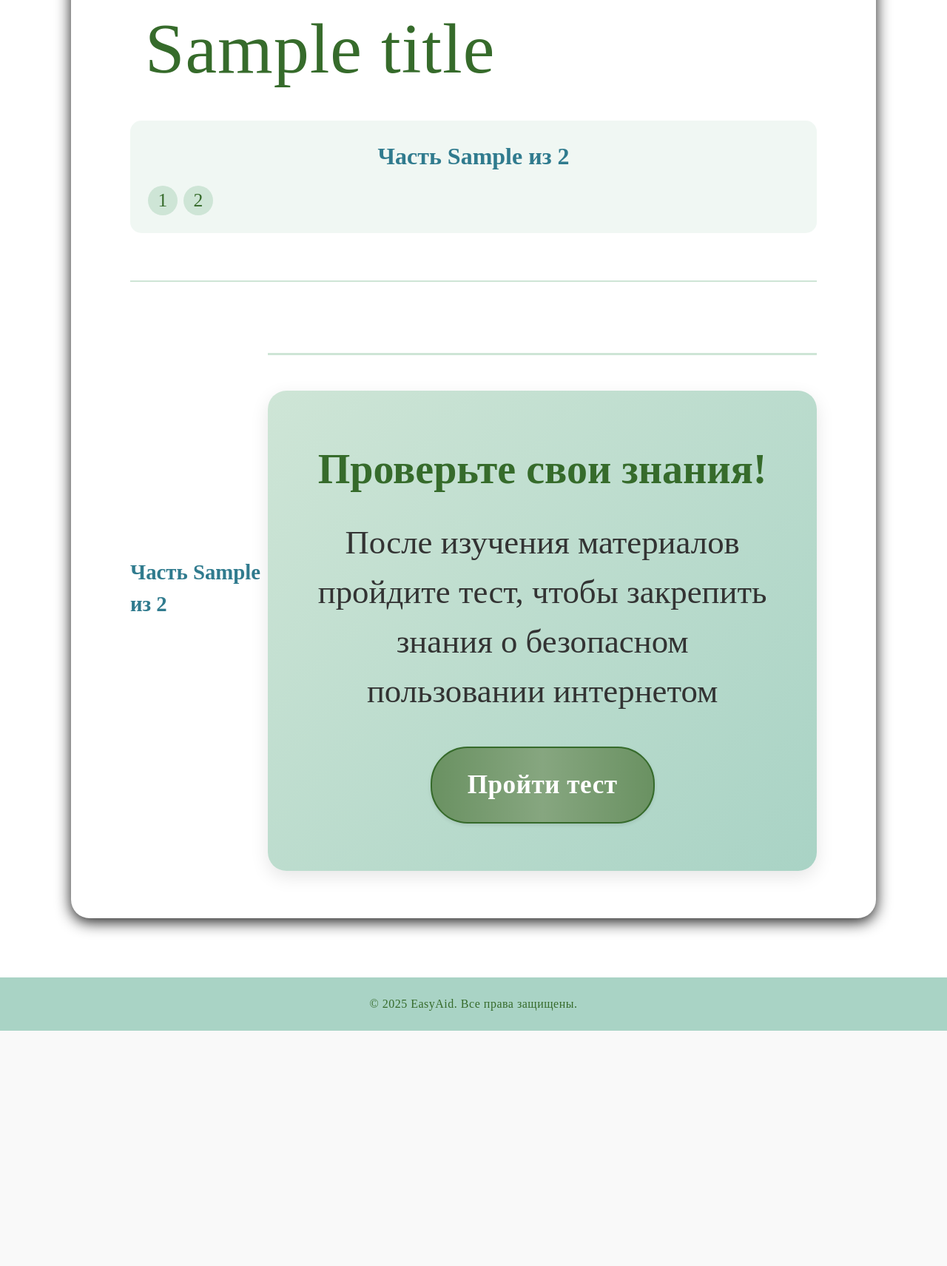
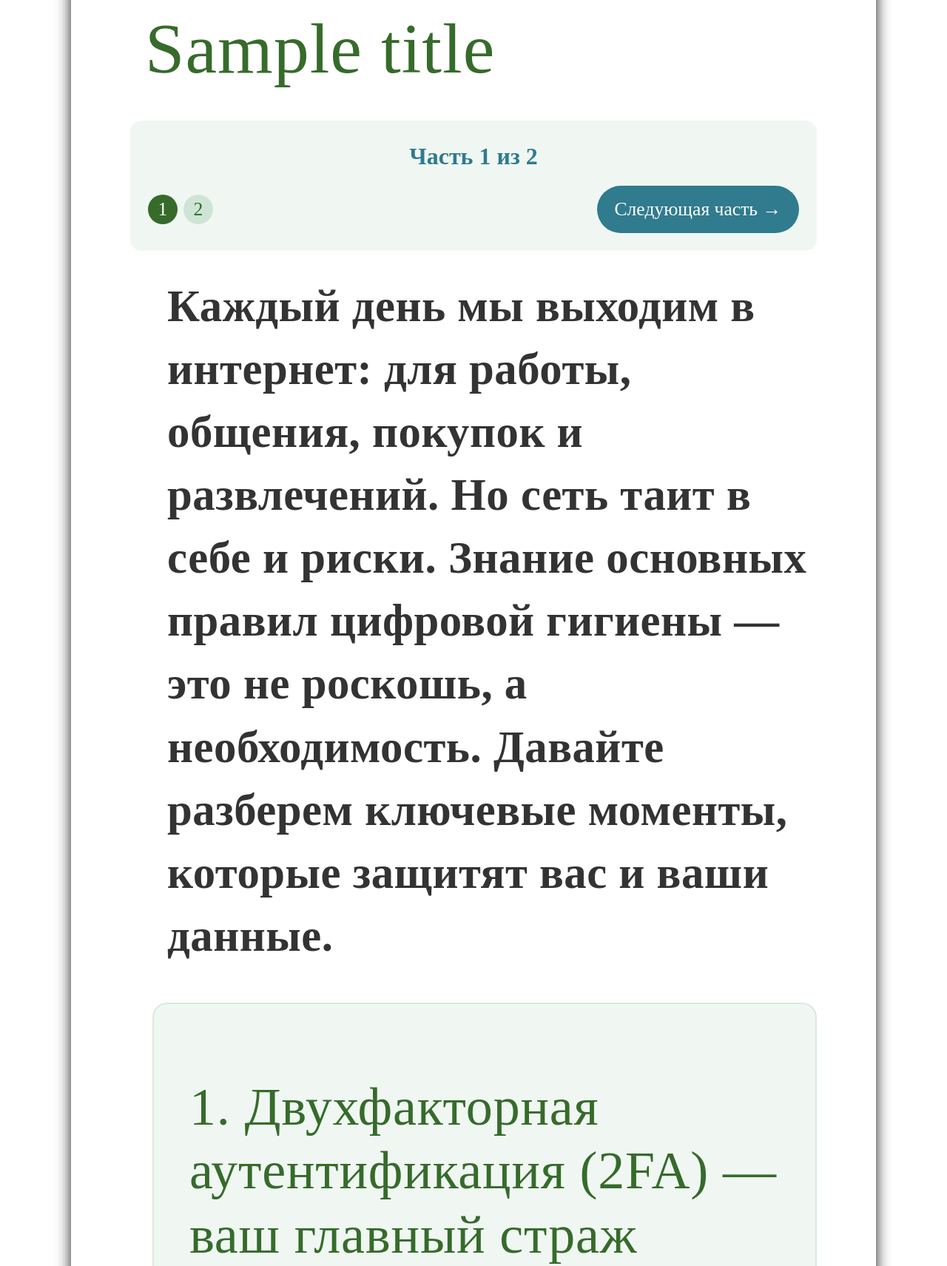
Before and after one commit to illidirr/easyaid-2025, a Django app: template main/templates/main/page4.html in a window 1280 px wide. Shown: the part 266-1977 px from the top of the page at 74% size. Before the commit the page ends 1659 px from the top, so only its background shows below. Run offline with Django 4.2, Linux system fonts and the light colour scheme; the template is opened without the code that fills it: most values are stand-ins (such as "Sample title", 1, 10 or a date in 2020).

Commit message:
Update page4.html
Signed-off-by: illidirr <zhdanko.y@bk.ru>

```diff
--- a/main/templates/main/page4.html
+++ b/main/templates/main/page4.html
@@ -3,6 +3,7 @@
 {% block title %}{{ title }}{% endblock %}
 
 {% block content %}
+{% with current_part=request.GET.part|default:1|add:0 %}
 <div class="page-content">
     <h1>{{ title }}</h1>
 
@@ -13,7 +14,7 @@
         </div>
         <div class="page-navigation">
             {% if current_part > 1 %}
-                <a href="{% url 'page4_part' part_num=current_part|add:'-1' %}" class="page-nav-btn prev-btn">← Предыдущая часть</a>
+                <a href="?part={{ current_part|add:'-1' }}" class="page-nav-btn prev-btn">← Предыдущая часть</a>
             {% endif %}
 
             <div class="page-numbers">
@@ -21,13 +22,13 @@
                     {% if forloop.counter == current_part %}
                         <span class="page-number active">{{ forloop.counter }}</span>
                     {% else %}
-                        <a href="{% url 'page4_part' part_num=forloop.counter %}" class="page-number">{{ forloop.counter }}</a>
+                        <a href="?part={{ forloop.counter }}" class="page-number">{{ forloop.counter }}</a>
                     {% endif %}
                 {% endfor %}
             </div>
 
             {% if current_part < 2 %}
-                <a href="{% url 'page4_part' part_num=current_part|add:'1' %}" class="page-nav-btn next-btn">Следующая часть →</a>
+                <a href="?part={{ current_part|add:'1' }}" class="page-nav-btn next-btn">Следующая часть →</a>
             {% endif %}
         </div>
     </div>
@@ -186,7 +187,7 @@
     <!-- Нижняя навигация -->
     <div class="page-navigation-bottom">
         {% if current_part > 1 %}
-            <a href="{% url 'page4_part' part_num=current_part|add:'-1' %}" class="page-nav-btn prev-btn">← Предыдущая часть</a>
+            <a href="?part={{ current_part|add:'-1' }}" class="page-nav-btn prev-btn">← Предыдущая часть</a>
         {% endif %}
 
         <div class="page-info-bottom">
@@ -194,7 +195,7 @@
         </div>
 
         {% if current_part < 2 %}
-            <a href="{% url 'page4_part' part_num=current_part|add:'1' %}" class="page-nav-btn next-btn">Следующая часть →</a>
+            <a href="?part={{ current_part|add:'1' }}" class="page-nav-btn next-btn">Следующая часть →</a>
         {% else %}
             <!-- КНОПКА ПЕРЕХОДА НА ТЕСТ (только на последней странице) -->
             <div class="test-promo-section">
@@ -208,9 +209,10 @@
     </div>
 
 </div>
+{% endwith %}
 
 <style>
-    /* Стили для пагинации (те же, что и для page3) */
+    /* Стили для пагинации */
     .page-indicator {
         background: rgba(206, 229, 214, 0.3);
         padding: 1.5rem;
```
